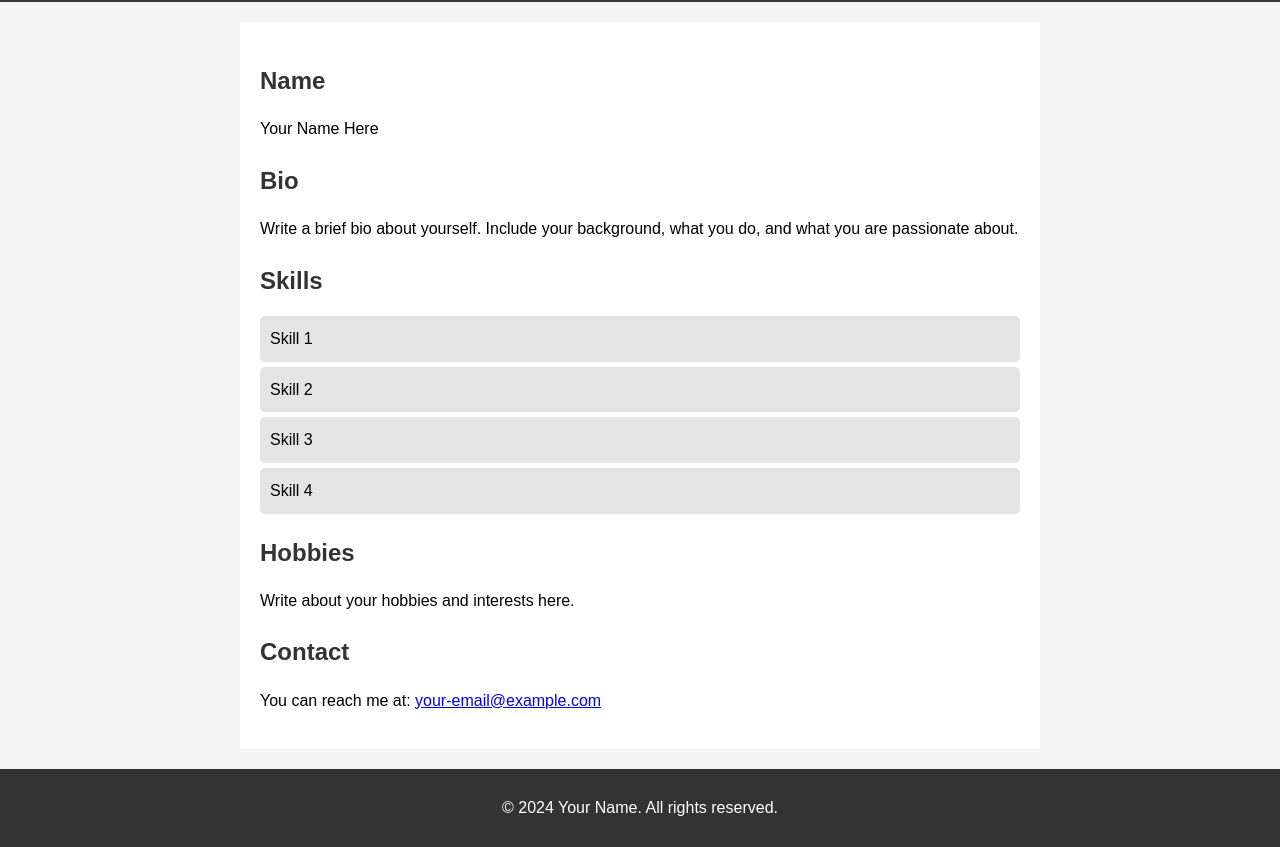
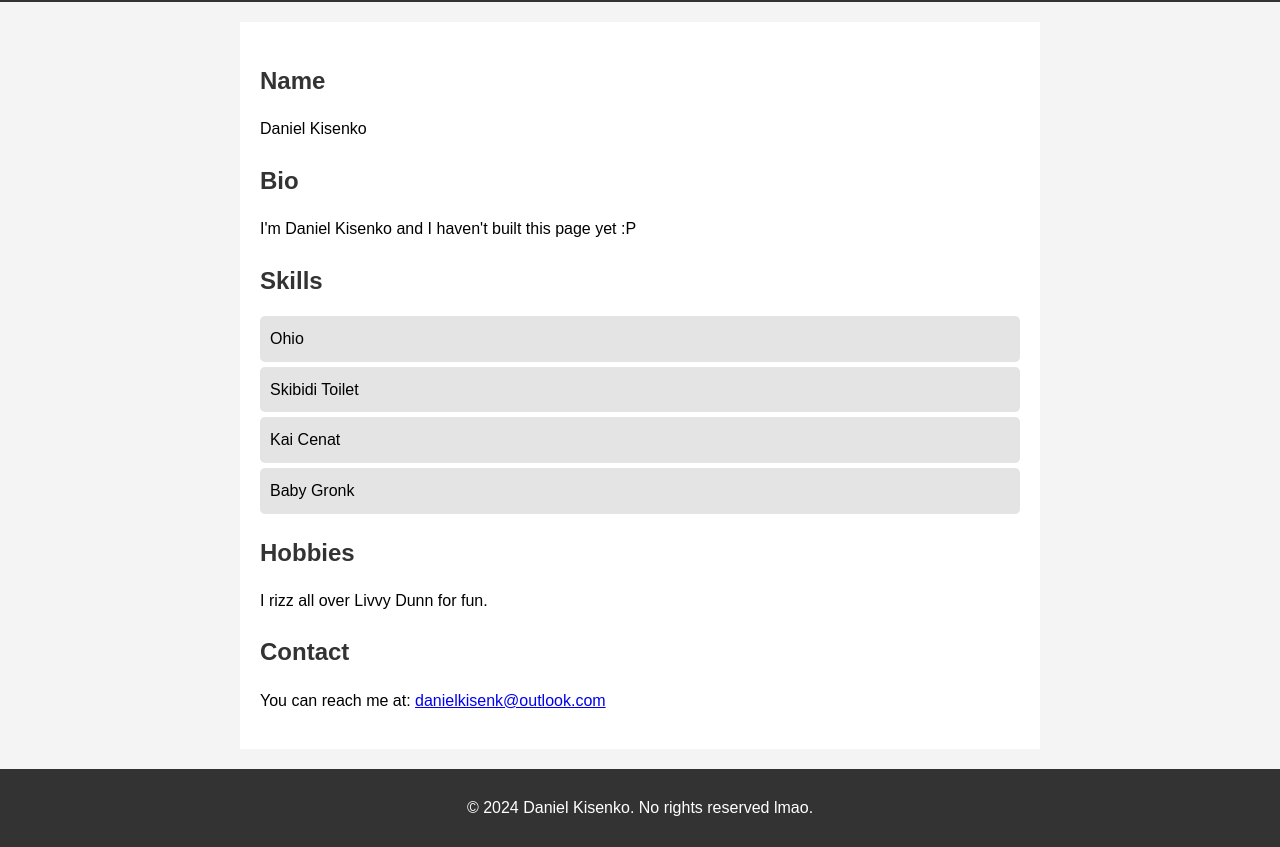
Before and after one commit to danielkisenko1/mywebsite, a plain HTML site: page index.html in a window 1280 px wide. Shown: the part 69-916 px from the top of the page. Drawn offline with Linux system fonts and the light colour scheme.

Commit message:
Update index.html

```diff
--- a/index.html
+++ b/index.html
@@ -58,39 +58,39 @@
 </head>
 <body>
     <header>
-        <h1>About Me</h1>
+        <h1>Daniel Kisenko</h1>
     </header>
     <div class="container">
         <div class="content">
             <section>
                 <h2 class="section-title">Name</h2>
-                <p>Your Name Here</p>
+                <p>Daniel Kisenko</p>
             </section>
             <section>
                 <h2 class="section-title">Bio</h2>
-                <p>Write a brief bio about yourself. Include your background, what you do, and what you are passionate about.</p>
+                <p>I'm Daniel Kisenko and I haven't built this page yet :P</p>
             </section>
             <section>
                 <h2 class="section-title">Skills</h2>
                 <ul>
-                    <li>Skill 1</li>
-                    <li>Skill 2</li>
-                    <li>Skill 3</li>
-                    <li>Skill 4</li>
+                    <li>Ohio</li>
+                    <li>Skibidi Toilet</li>
+                    <li>Kai Cenat</li>
+                    <li>Baby Gronk</li>
                 </ul>
             </section>
             <section>
                 <h2 class="section-title">Hobbies</h2>
-                <p>Write about your hobbies and interests here.</p>
+                <p>I rizz all over Livvy Dunn for fun.</p>
             </section>
             <section>
                 <h2 class="section-title">Contact</h2>
-                <p>You can reach me at: <a href="mailto:your-email@example.com">your-email@example.com</a></p>
+                <p>You can reach me at: <a href="mailto:danielkisenk@outlook.com">danielkisenk@outlook.com</a></p>
             </section>
         </div>
     </div>
     <footer>
-        <p>&copy; 2024 Your Name. All rights reserved.</p>
+        <p>&copy; 2024 Daniel Kisenko. No rights reserved lmao.</p>
     </footer>
 </body>
 </html>
```
